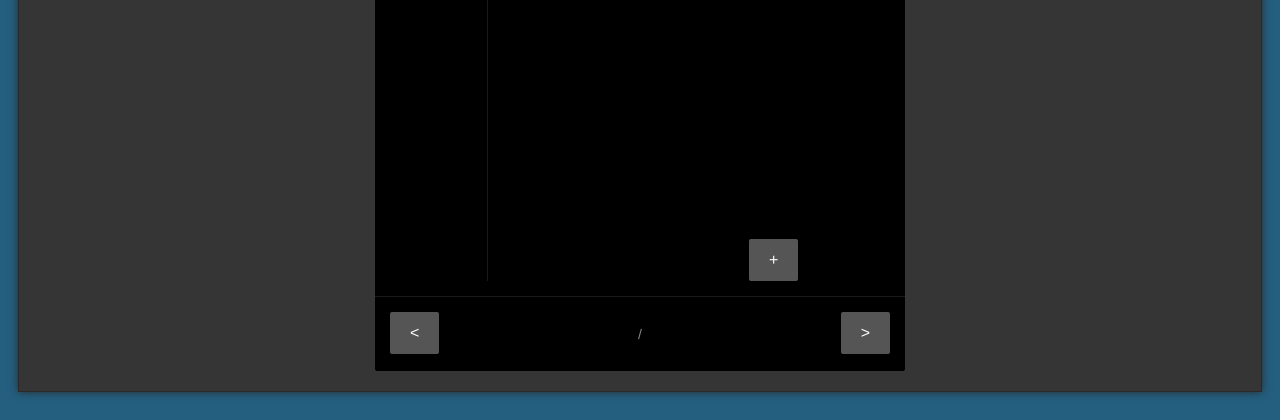
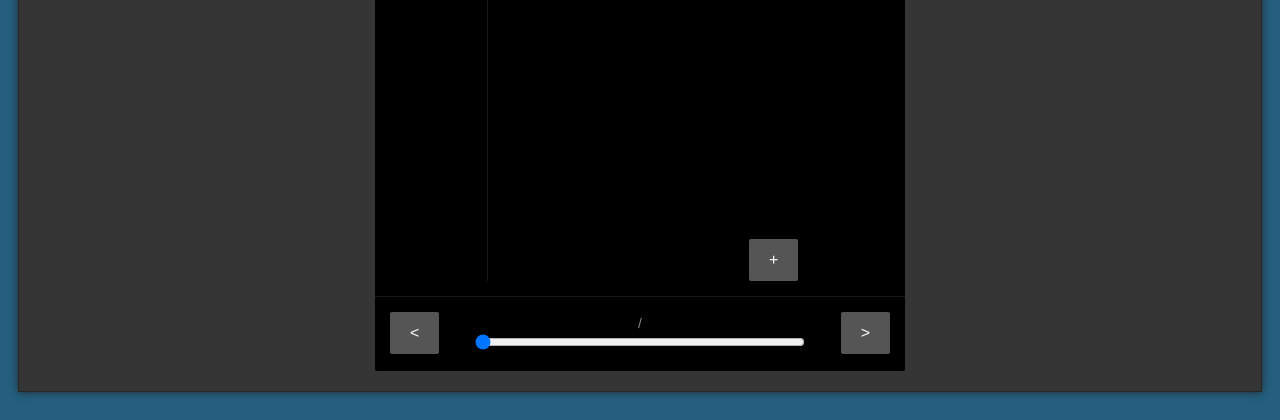
Before and after one commit to falon3/dicomBrowserImageViewer, a Flask app: template templates/submit.html in a window 1280 px wide. Shown: the part 380-800 px from the top of the page. Run offline with Flask 2, Linux system fonts and the light colour scheme; the template is opened without the code that fills it, so the values that code supplies are empty; some libraries are stand-ins or nearby versions.

Commit message:
-Added a slider

```diff
--- a/static/scripts/Image.js
+++ b/static/scripts/Image.js
@@ -30,6 +30,10 @@ Images = Backbone.Collection.extend({
 
     currentId: 0,
 
+    setCurrentId: function(currentId){
+        this.currentId = Math.min(Math.max(currentId, 0), this.length-1);
+    },
+
     // Returns the current image in the viewer
     getCurrentImage: function(){
         return this.at(this.currentId);
--- a/static/scripts/viewer.js
+++ b/static/scripts/viewer.js
@@ -24,6 +24,7 @@ Viewer = Backbone.View.extend({
         this.canvas = this.$("canvas")[0];
         this.context = this.canvas.getContext('2d');
         this.$("#curved").prop("checked", true);
+        this.$("#slider").val(0);
 
         this.render = _.debounce(this.render, 1);
         this.renderUI = _.debounce(this.renderUI, 1);
@@ -123,6 +124,13 @@ Viewer = Backbone.View.extend({
     // Display the next image
     next: function(e){
         this.currentSession.getImages().next();
+        this.renderUI();
+        this.render();
+    },
+
+    setImage: function(e){
+        var val = this.$("#slider").val();
+        this.currentSession.getImages().setCurrentId(val);
         this.renderUI();
         this.render();
     },
@@ -273,6 +281,7 @@ Viewer = Backbone.View.extend({
     events: {
         "click #previous": "previous",
         "click #next": "next",
+        "input #slider": "setImage",
         "change #curved": "changeSegments",
         "click #fullscreen a": "toggleFullScreen",
         "click #sessions > div": "clickSession",
@@ -286,6 +295,7 @@ Viewer = Backbone.View.extend({
     renderUI: function(){
         // Changing the image
         this.slice.attr("src", this.currentSession.getImages().getCurrentImage().get('src'));
+        this.$("#slider").val(this.currentSession.getImages().currentId);
         this.$("#currentImage").text(this.currentSession.getImages().currentId+1);
         this.$("#maxImage").text(this.currentSession.getImages().length);
 
--- a/static/style.css
+++ b/static/style.css
@@ -229,9 +229,24 @@ div#sessions > div:hover {
 div#bottomViewer {
     min-width: 500px;
     height: 44px;
-    line-height: 44px;
     padding: 15px;
     border-top: 1px solid #191919;
+    position:relative;
+}
+
+div#sliderContainer {
+    position: absolute;
+    bottom: 15px;
+    left: 100px;
+    right: 100px;
+}
+
+input#slider {
+    width: 100%;
+    border: none;
+    background: black;
+    margin: 0;
+    padding: 0;
 }
 
 .fullscreen div#topViewer {
--- a/templates/submit.html
+++ b/templates/submit.html
@@ -23,6 +23,9 @@
                 <button id="previous">&lt;</button>
                 <span id="currentImage"></span> / <span id="maxImage"></span>
                 <button id="next">&gt;</button>
+                <div id="sliderContainer">
+                    <input id="slider" type="range" min="0" max="{{size - 1}}" value="0" />
+                </div>
             </div>
         </div>
         <div id="preCachedImages">
```
